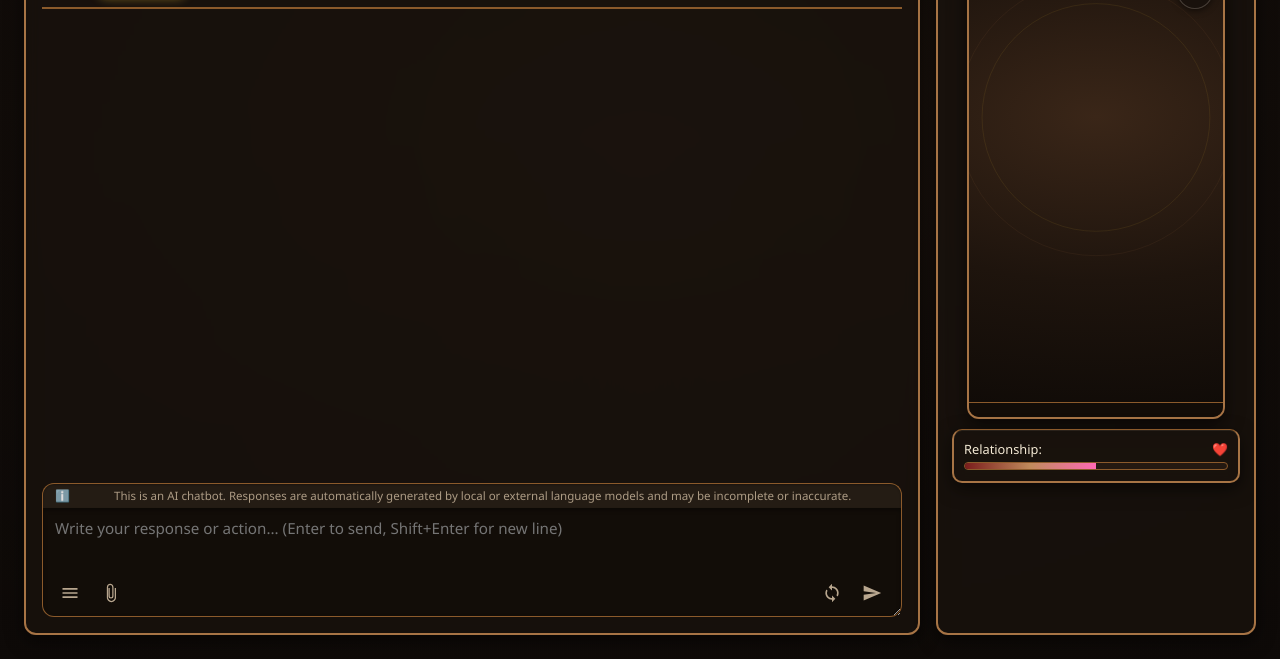
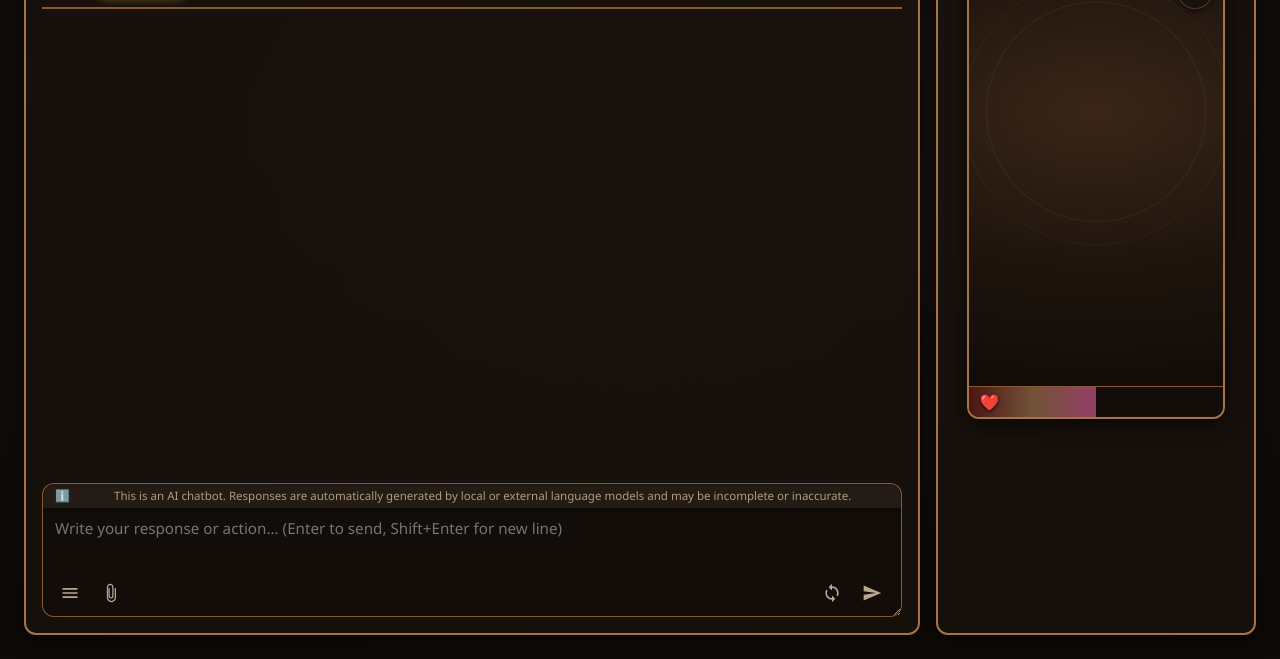
Before and after one commit to Z-Ray-Entertainment/aimo, a Python web app: template flask/templates/chat/session.html in a window 1280 px wide. Shown: the part 141-800 px from the top of the page. Run offline with Jinja, Linux system fonts and the light colour scheme; the template is opened without the code that fills it, so the values that code supplies are empty.

Commit message:
#69 Improved display of relation level

```diff
--- a/flask/static/css/pages/chat.css
+++ b/flask/static/css/pages/chat.css
@@ -1162,12 +1162,50 @@ button.chat-menu-dropdown-item.danger:focus {
 }
 
 .chat-character-portrait-name {
-  padding: 0.45rem;
+  position: relative;
+  display: flex;
+  align-items: center;
+  gap: 0.45rem;
+  padding: 0.45rem 0.65rem;
   border-top: 1px solid var(--border-wood-dark);
   font-weight: 700;
   color: var(--gold-accent);
-  background: rgba(18, 12, 8, 0.85);
+  background: rgba(18, 12, 8, 0.92);
   flex-shrink: 0;
+  overflow: hidden;
+  cursor: default;
+}
+
+.chat-character-portrait-name .relationship-fill {
+  position: absolute;
+  top: 0;
+  left: 0;
+  bottom: 0;
+  width: 0%;
+  z-index: 0;
+  opacity: 0.55;
+  pointer-events: none;
+}
+
+.chat-character-portrait-name .heart-icon {
+  position: relative;
+  z-index: 1;
+  flex-shrink: 0;
+  font-size: 1rem;
+  line-height: 1;
+  text-shadow: 0 1px 3px rgba(0, 0, 0, 0.9);
+}
+
+.chat-character-portrait-name-text {
+  position: relative;
+  z-index: 1;
+  flex: 1;
+  min-width: 0;
+  overflow: hidden;
+  text-overflow: ellipsis;
+  white-space: nowrap;
+  text-align: center;
+  text-shadow: 0 1px 3px rgba(0, 0, 0, 0.92);
 }
 
 @media (max-width: 991px) {
--- a/flask/static/js/chat/stream.js
+++ b/flask/static/js/chat/stream.js
@@ -754,6 +754,9 @@ export class AimoChatStream {
     if (!relWrap) return;
 
     relWrap.setAttribute("data-relationship-score", String(relationshipValue));
+    if (tierName) {
+      relWrap.setAttribute("title", tierName);
+    }
     const pct = Math.max(0, Math.min(100, ((relationshipValue + 100) / 200) * 100));
     const fill = relWrap.querySelector(".relationship-fill");
     if (fill) fill.style.width = `${pct}%`;
--- a/flask/templates/chat/partials/sidebar.html
+++ b/flask/templates/chat/partials/sidebar.html
@@ -14,18 +14,13 @@
       </button>
     </form>
 
-    <div class="chat-character-portrait-name">
-      {{ character.name }}
-    </div>
-  </div>
-
-  <div class="relationship-bar-wrap aimo-frame chat-glass-panel" data-relationship-score="{{ chat_session.relationship_value }}" style="border-radius: 10px; padding: 0.65rem;">
-    <div class="relationship-header">
-      <span>{{ _('Relationship:') }} <strong id="rel-score-label">{{ relationship_tier_name }}</strong></span>
-      <span class="heart-icon">❤️</span>
-    </div>
-    <div class="relationship-track">
+    <div
+      class="chat-character-portrait-name relationship-bar-wrap"
+      data-relationship-score="{{ chat_session.relationship_value }}"
+      title="{{ relationship_tier_name }}">
       <div class="relationship-fill"></div>
+      <span class="heart-icon" aria-hidden="true">❤️</span>
+      <span class="chat-character-portrait-name-text">{{ character.name }}</span>
     </div>
   </div>
 
```
Also changed, not shown: docs/chat.md (+3 -3 lines).
